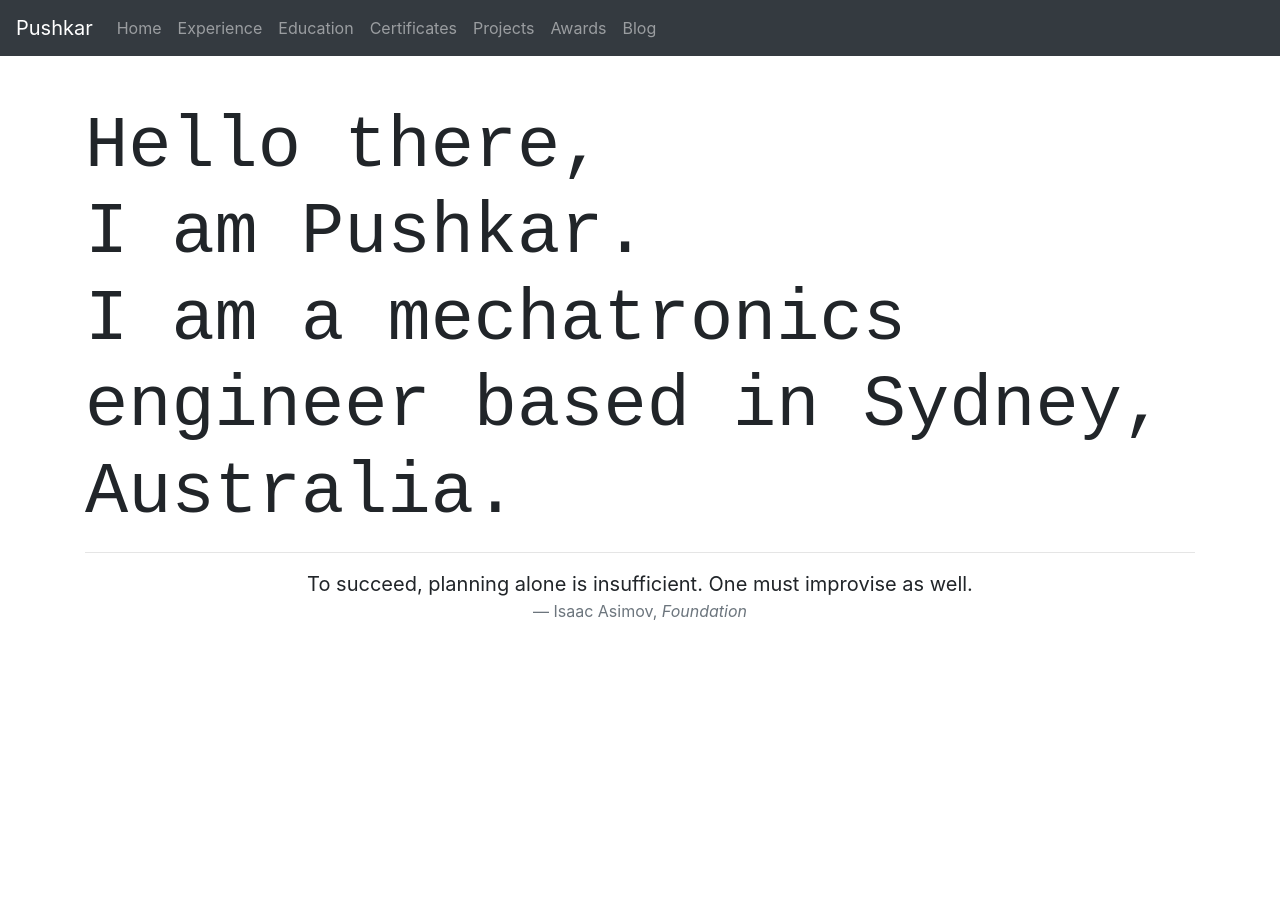
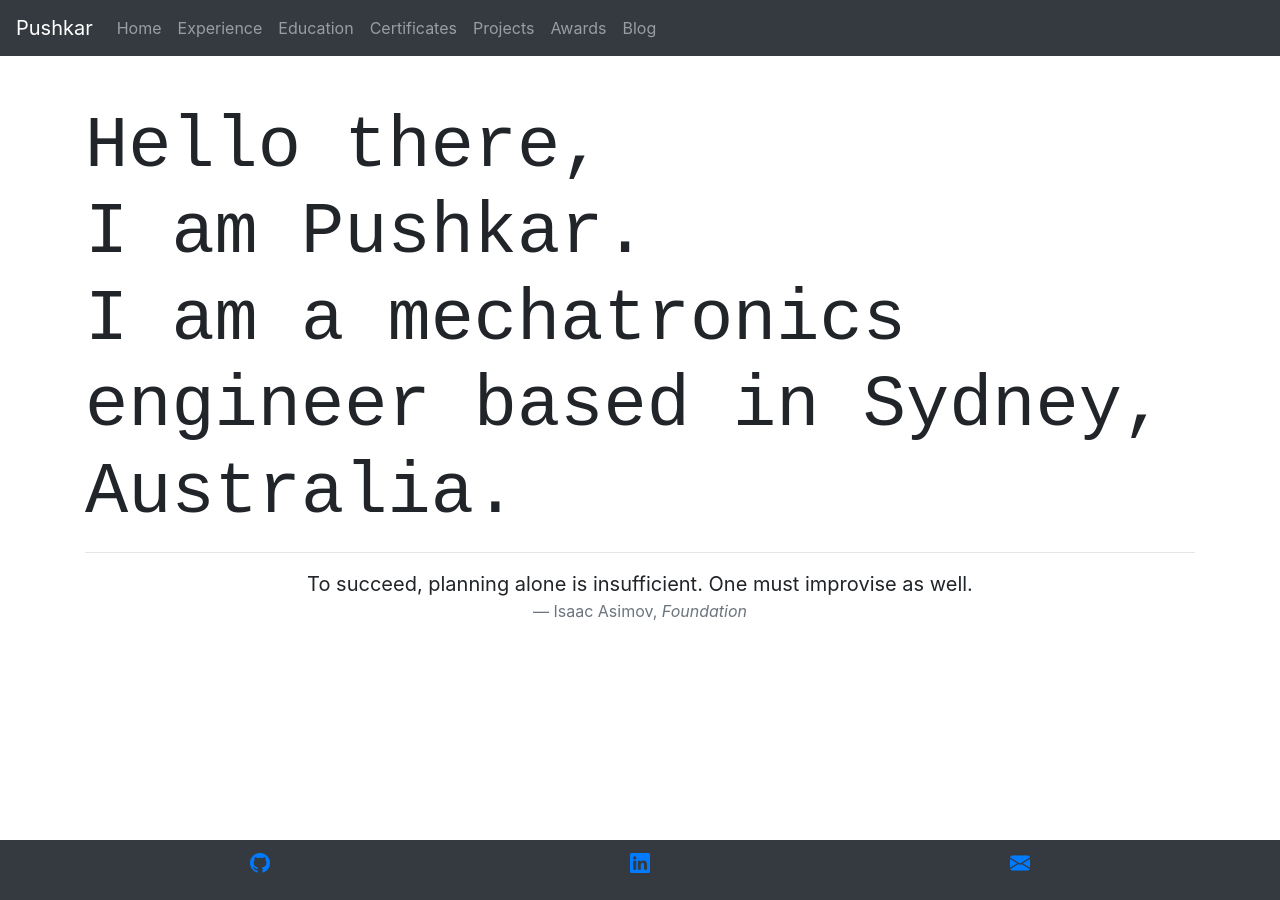
Before and after one commit to pushkarkadam/portfolio, a Jekyll site: the page built from index.html, in a window 1280 px wide. Built offline with Jekyll 4.4.1, drawn with Linux system fonts in a browser that asks for light colours; nearby versions of some CDN libraries.

Commit message:
Footer added.

```diff
--- /dev/null
+++ b/_includes/footer.html
@@ -0,0 +1,11 @@
+<footer class="footer bg-dark">
+    <div class="container">
+        <div class="row">
+            {% for item in site.data.footer %}
+                <div class="col pt-2 text-center">
+                    <p id="footer-text"><a href="{{ item.link }}" target="_blank">{{ item.icon }}</a></p>
+                </div>
+            {% endfor %}
+        </div>
+    </div>
+</footer>
--- a/_layouts/default.html
+++ b/_layouts/default.html
@@ -15,8 +15,9 @@
     </head>
     <body>
         {% include navigation.html %}
-        <div class="container">
+        <div class="container mb-5 pb-5">
             {{ content }}
         </div>
+        {% include footer.html %}
     </body>
 </html>
--- a/_sass/main.scss
+++ b/_sass/main.scss
@@ -1,12 +1,22 @@
+/* Sticky footer styles
+-------------------------------------------------- */
+html {
+    position: relative;
+    min-height: 100%;
+}
+body {
+    margin-bottom: 60px; /* Margin bottom by footer height */
+}
 .footer {
-    position: fixed;
+    position: absolute;
     bottom: 0;
-    left: 0;
     width: 100%;
-    /* Set the fixed height of the footer here */
-    // height: 60px;
-    line-height: 60px; /* Vertically center the text there */
-    background-color: #f5f5f5;
+    height: 60px; /* Set the fixed height of the footer here */
+    margin-top: auto;
+}
+
+#footer-text {
+    font-size: 20px;
 }
 
 .home-header {
```
Also changed, not shown: _data/footer.yml (added, +9 -0 lines).
